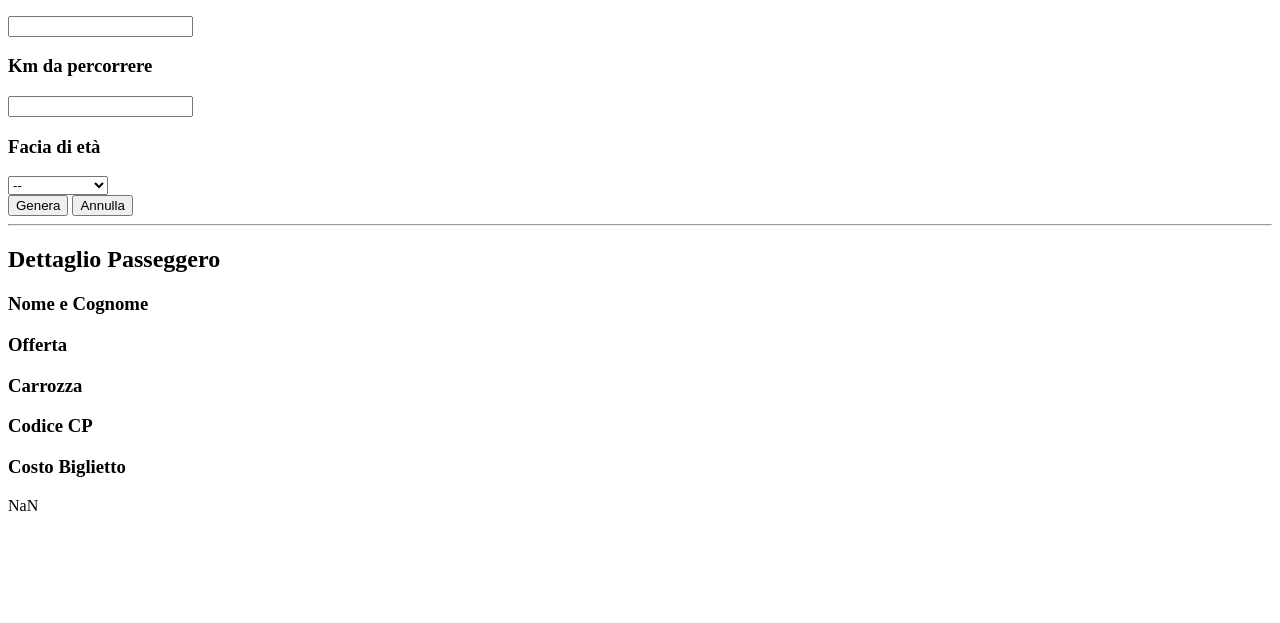
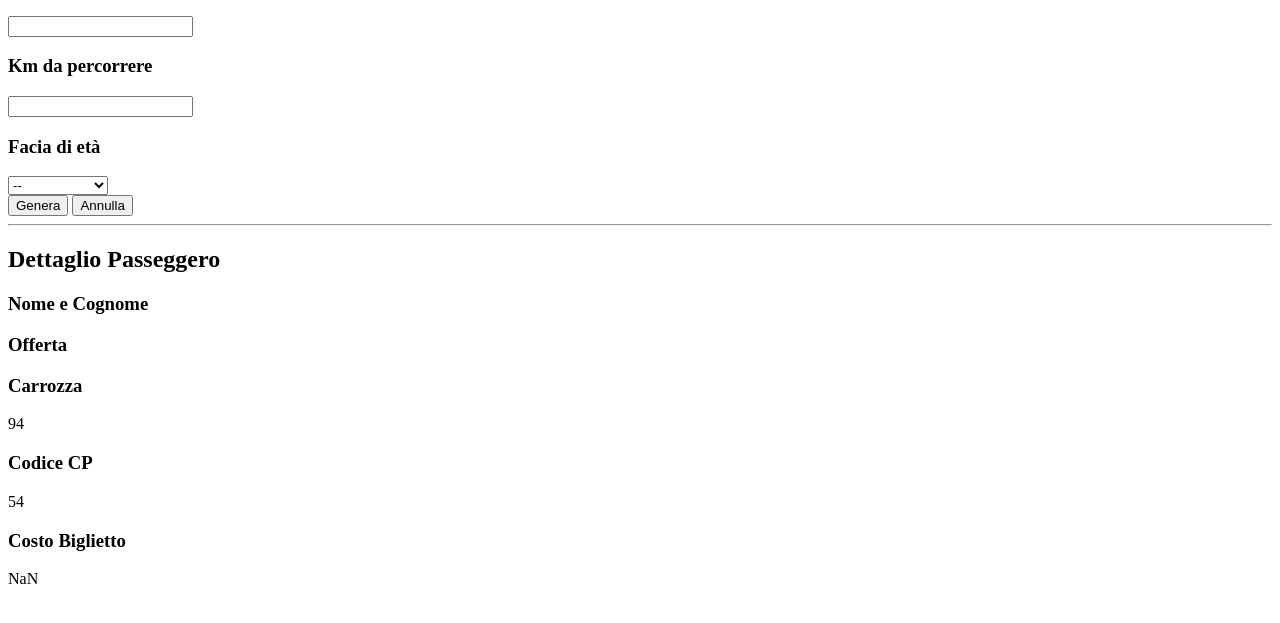
Before and after one commit to Adner16/js-biglietto-treno-form, a plain HTML site: page index.html in a window 1280 px wide. Both pictures are taken after a click on the button "Genera". Shown: the part 105-728 px from the top of the page. Drawn offline with Linux system fonts and the light colour scheme.

Commit message:
display in dom

```diff
--- a/index.html
+++ b/index.html
@@ -27,11 +27,11 @@
     <h3>Nome e Cognome</h3>
     <p id="display-user-name"></p>
     <h3>Offerta</h3>
-    <p></p>
+    <p id="offerta"></p>
     <h3>Carrozza</h3>
-    <p></p>
+    <p id="carrozza"></p>
     <h3>Codice CP</h3>
-    <p></p>
+    <p id="posto"></p>
     <h3>Costo Biglietto</h3>
     <p id="prezzo"><strong></strong></p>
 
--- a/js/script.js
+++ b/js/script.js
@@ -36,9 +36,20 @@ else {
     console.log (`prezzo senza sconto: ${finalPrice}`);
 }
 
+const displayOfferta = document.getElementById('offerta');
+displayOfferta.innerText = ageValue;
+
+const displayCarrozza = document.getElementById('carrozza');
+const coachNumber = Math.floor( Math.random() * 100 +1);
+displayCarrozza.innerText = coachNumber;
+
+const displayCp = document.getElementById('posto');
+const cpNumber = Math.floor( Math.random() * 100 +1);
+displayCp.innerText = cpNumber;
+
 const prezzo = document.getElementById('prezzo');
-prezzo.innerHTML = finalPrice;
+prezzo.innerText = finalPrice;
 
 const displayName = document.getElementById('display-user-name');
-displayName.innerHTML = nameValue;
+displayName.innerText = nameValue;
 });
```
